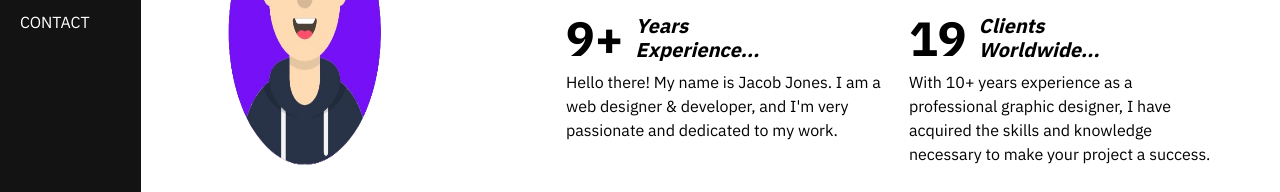
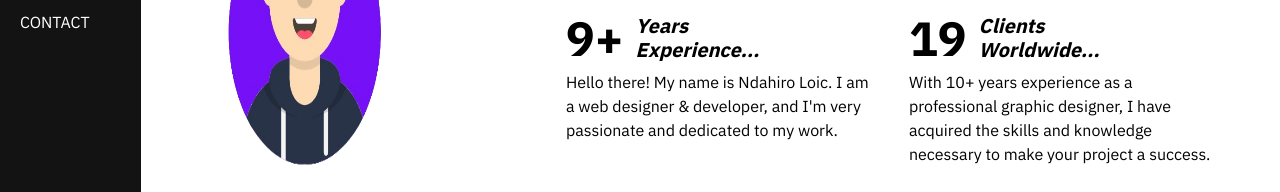
Before and after one commit to Ndahiroloicke/portfolio, a Next.js app: page /about in a window 1280 px wide. Shown: the part 318-510 px from the top of the page. Built offline with nearby package versions, Linux system fonts and the light colour scheme.

Commit message:
development

```diff
--- a/src/components/about.tsx
+++ b/src/components/about.tsx
@@ -71,7 +71,7 @@ const About = () => {
                 </div>
                 <div className="w-auto sm:w-[315px]">
                   <p>
-                    Hello there! My name is Jacob Jones. I am a web designer &
+                    Hello there! My name is Ndahiro Loic. I am a web designer &
                     developer, and I'm very passionate and dedicated to my work.
                   </p>
                 </div>
```
